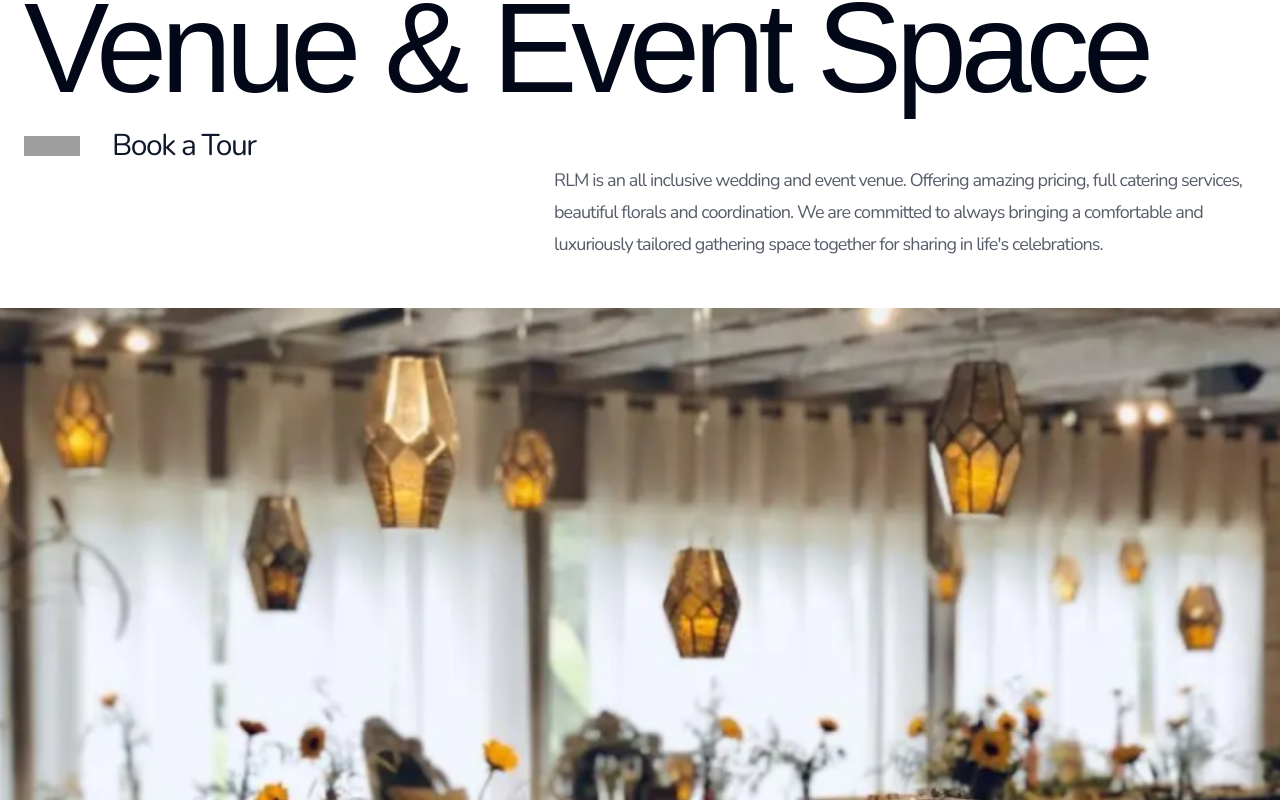
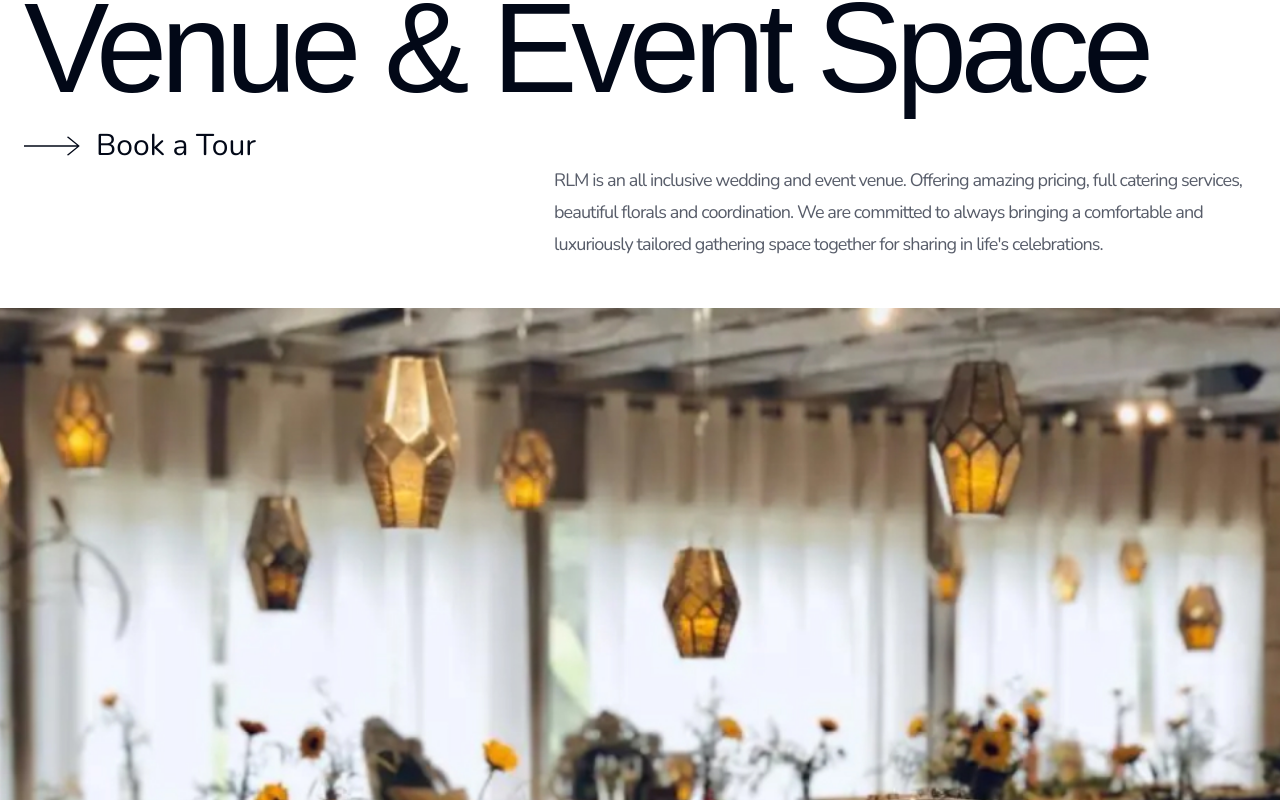
Before and after one commit to Dillonzellis/rlmaffairs-v4, a Next.js app: page / in a window 1280 px wide. Shown: the part 900-1700 px from the top of the page. Built offline with nearby package versions, Linux system fonts and the light colour scheme; grey boxes are pictures that could not be loaded; a web font is replaced by a local one.

Commit message:
feat: add animations to ArrowBtn

```diff
--- a/src/components/common/ArrowBtn.tsx
+++ b/src/components/common/ArrowBtn.tsx
@@ -1,11 +1,10 @@
 "use client";
 
 import { cn } from "@/lib/utils";
-import { Button } from "./ui/button";
-import Image from "next/image";
 import Link from "next/link";
 import { motion } from "framer-motion";
 import { scrollInVariants } from "@/lib/framerVariants";
+import { Icons } from "./Icons";
 
 interface ArrowBtnProps {
   children: React.ReactNode;
@@ -19,25 +18,21 @@ export const ArrowBtn = ({ href, children, className }: ArrowBtnProps) => {
       variants={scrollInVariants}
       initial="hidden"
       whileInView="visible"
+      whileHover={{ x: 10, transition: { duration: 0.3 } }}
+      whileTap={{ scale: 0.95, transition: { duration: 0.3 } }}
       viewport={{ once: true }}
-      className={cn("flex items-center gap-4 pb-8 md:gap-8 md:pb-0", className)}
+      className={cn(
+        "group flex items-center gap-4 pb-8 md:gap-8 md:pb-0",
+        className,
+      )}
     >
-      <Image
-        src="/right-arr.svg"
-        alt=""
-        width={58}
-        height={20}
-        className="h-3.5 w-10 md:h-5 md:w-14"
-      />
-      <Button
-        asChild
-        variant="link"
-        size="none"
-        fontSize="lg"
-        className="font-light"
+      <Link
+        href={href}
+        className="flex items-center gap-4 group-hover:text-primary/80"
       >
-        <Link href={href}>{children}</Link>
-      </Button>
+        <Icons.rightArrow className="h-3.5 w-10 md:h-5 md:w-14" />
+        <span className="text-xl font-light md:text-3xl">{children}</span>
+      </Link>
     </motion.div>
   );
 };
```
